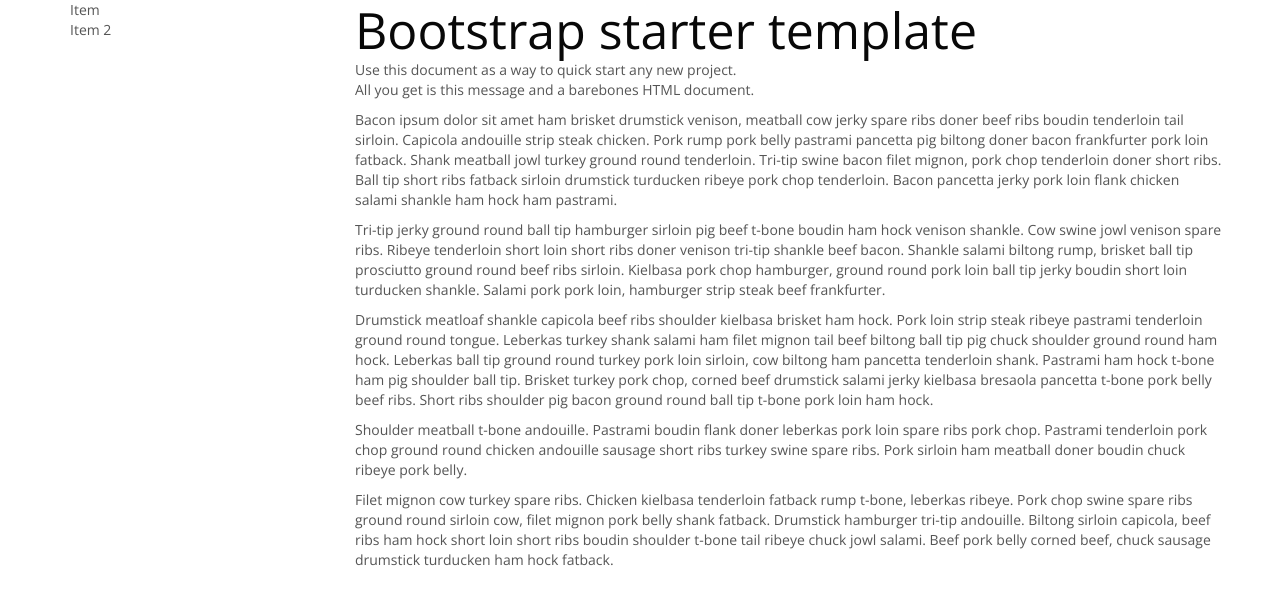
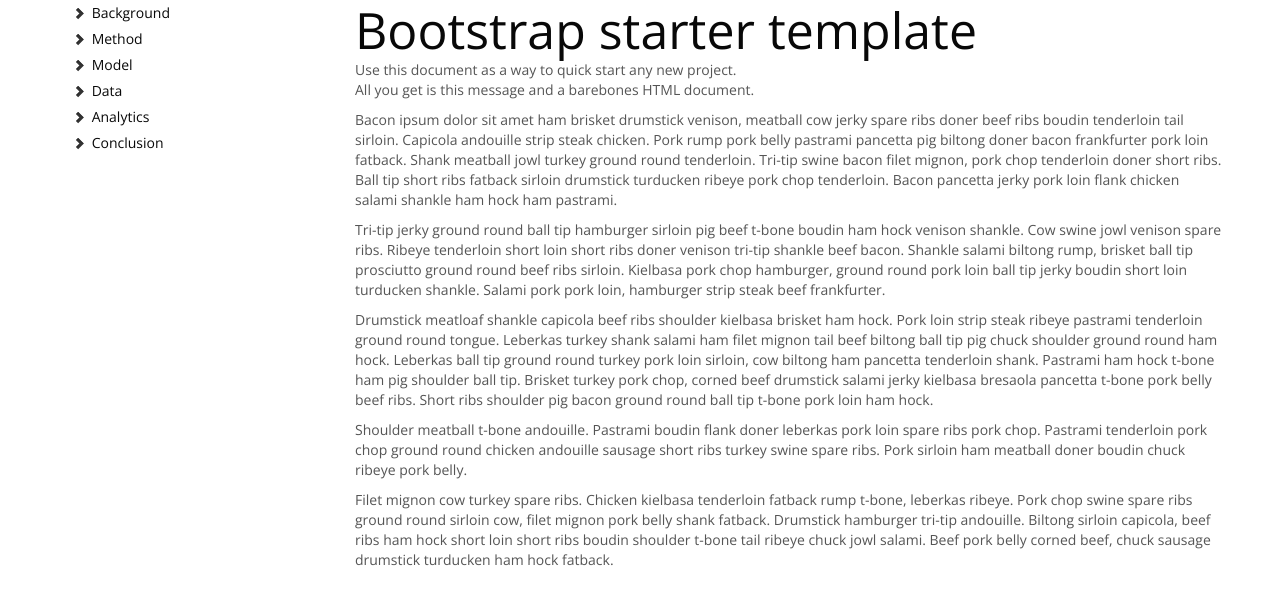
Before and after one commit to philipithomas/senior_project_website, a Jekyll site: the page built from index.html, in a window 1280 px wide. Shown: the top 605 px of the page. Built offline with Jekyll 4.4.1, drawn with Linux system fonts in a browser that asks for light colours; nearby versions of some CDN libraries; Markdown is read by kramdown in place of the engine named in the settings.

Commit message:
cleaning up

```diff
--- a/_layouts/default.html
+++ b/_layouts/default.html
@@ -33,10 +33,15 @@
     <div class="container">
       <div class="row">
         <div class="span3">
-          <ul class="nav nav-list affix" data-spy="affix" data-offset-top="200">
-            <li>Item</li>
-            <li>Item 2</li>
+           <ul class="nav nav-list bs-docs-sidenav">
+            <li><a href="#background"><i class="icon-chevron-right"></i> Background</a></li>
+            <li><a href="#method"><i class="icon-chevron-right"></i> Method</a></li>
+            <li><a href="#model"><i class="icon-chevron-right"></i> Model</a></li>
+            <li><a href="#data"><i class="icon-chevron-right"></i> Data</a></li>
+            <li><a href="#analytics"><i class="icon-chevron-right"></i> Analytics</a></li>
+            <li><a href="#conclusion"><i class="icon-chevron-right"></i> Conclusion</a></li>
           </ul>
+        </ul>
         </div>
         <div class="span9">
 
```
